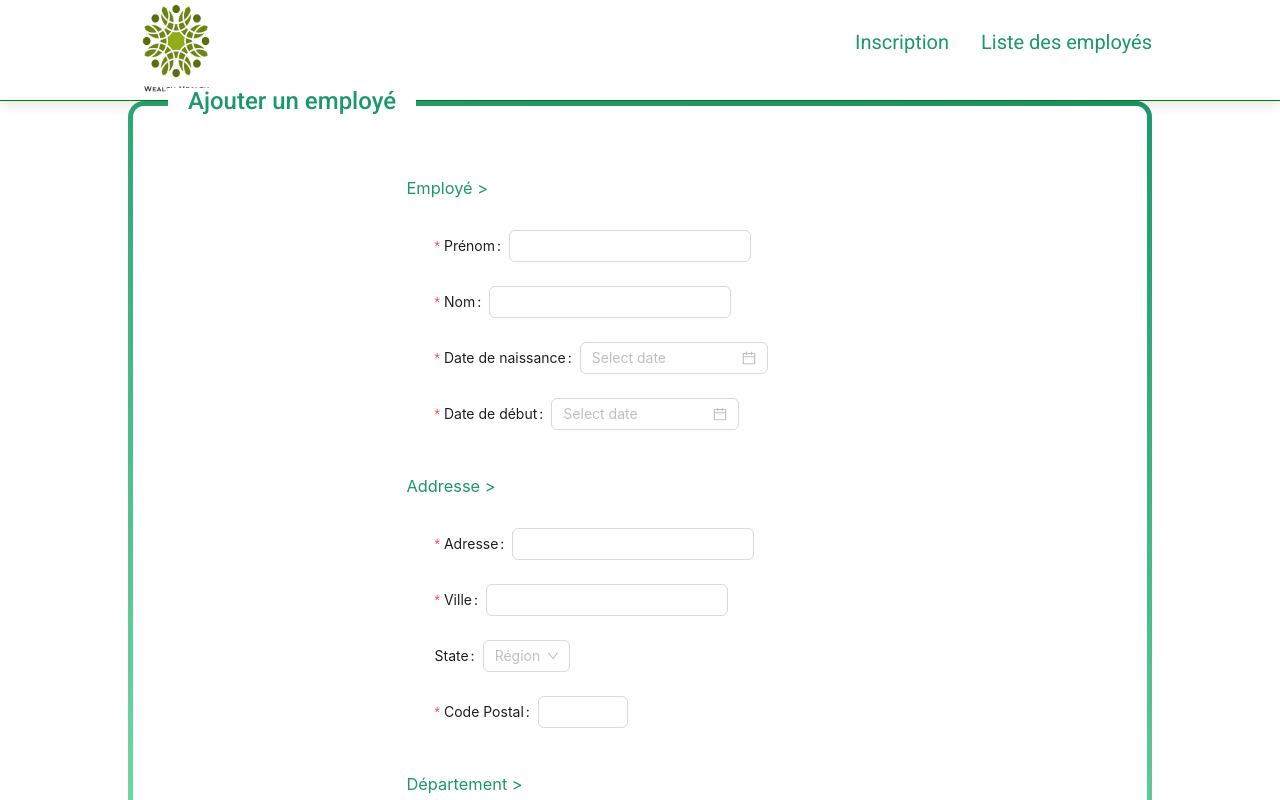
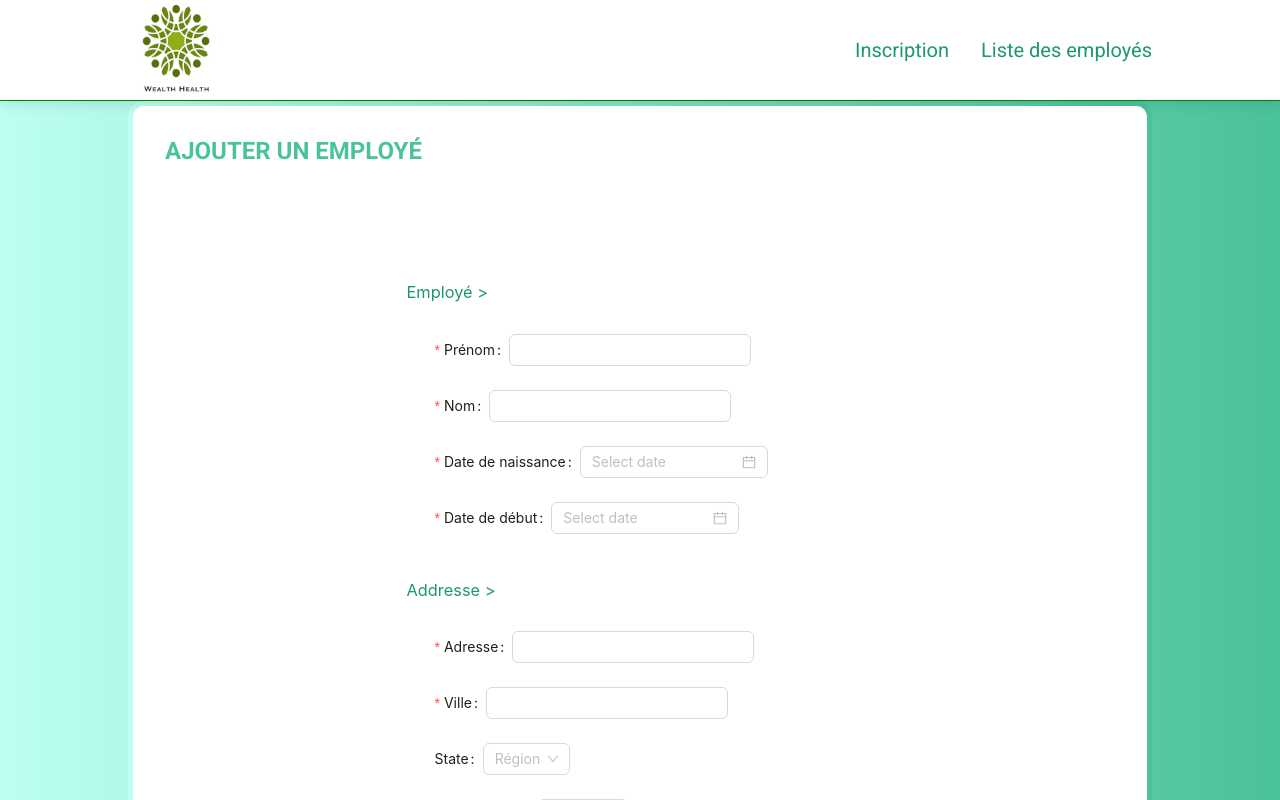
Before and after one commit to xavhm/HRNet_app_FR_Front, a React (Vite) app: page / in a window 1280 px wide. Shown: the top 800 px of the page. Built offline with nearby package versions, Linux system fonts and the light colour scheme.

Commit message:
refacto - background styling and titles

```diff
--- a/src/index.scss
+++ b/src/index.scss
@@ -19,4 +19,11 @@
 
 body {
   min-height: 100vh;
+  background: #4ac29a; /* fallback for old browsers */
+  background: -webkit-linear-gradient(to right, #bdfff3, #4ac29a); /* Chrome 10-25, Safari 5.1-6 */
+  background: linear-gradient(
+    to right,
+    #bdfff3,
+    #4ac29a
+  ); /* W3C, IE 10+/ Edge, Firefox 16+, Chrome 26+, Opera 12+, Safari 7+ */
 }
--- a/src/layout/Layout.module.scss
+++ b/src/layout/Layout.module.scss
@@ -19,6 +19,11 @@
     ul {
       display: flex;
       gap: 2rem;
+      margin-bottom: 0;
+
+      li {
+        list-style: none;
+      }
     }
 
     a {
--- a/src/layout/Layout.tsx
+++ b/src/layout/Layout.tsx
@@ -19,8 +19,12 @@ const Layout: React.FC = () => {
             <img src={logo} alt="Health Wealth Logo" />
           </a>
           <ul>
-            <NavLink to="/">Inscription</NavLink>
-            <NavLink to="/list">Liste des employés</NavLink>
+            <li>
+              <NavLink to="/">Inscription</NavLink>
+            </li>
+            <li>
+              <NavLink to="/list">Liste des employés</NavLink>
+            </li>
           </ul>
         </div>
       </nav>
--- a/src/views/List.module.scss
+++ b/src/views/List.module.scss
@@ -24,17 +24,12 @@
   }
 
   .title {
-    position: absolute;
-    top: -18px;
-    left: 35px;
-    color: #1d976c;
-    background-color: white;
-    padding: 0 1.25rem;
+    color: #4ac29a;
+    font-weight: bold;
+    text-transform: uppercase;
+    margin-right: auto;
+    padding: 2rem;
     font-size: clamp(1rem, 3vw, 1.5rem);
-
-    @media screen and (max-width: 625px) {
-      top: -15px;
-    }
   }
 
   .table {
--- a/src/views/Subscription.module.scss
+++ b/src/views/Subscription.module.scss
@@ -20,21 +20,26 @@
     z-index: -1;
     margin: -5px;
     border-radius: inherit;
-    background: linear-gradient(190deg, #1d976c, #93f9b9);
+    background: #4ac29a; /* fallback for old browsers */
+    background: -webkit-linear-gradient(
+      to right,
+      #bdfff3,
+      #4ac29a
+    ); /* Chrome 10-25, Safari 5.1-6 */
+    background: linear-gradient(
+      to right,
+      #bdfff3,
+      #4ac29a
+    ); /* W3C, IE 10+/ Edge, Firefox 16+, Chrome 26+, Opera 12+, Safari 7+ */
   }
 
   .title {
-    position: absolute;
-    top: -18px;
-    left: 35px;
-    color: #1d976c;
-    background-color: white;
-    padding: 0 1.25rem;
+    color: #4ac29a;
+    font-weight: bold;
+    text-transform: uppercase;
+    margin-right: auto;
+    padding: 2rem;
     font-size: clamp(1rem, 3vw, 1.5rem);
-
-    @media screen and (max-width: 625px) {
-      top: -15px;
-    }
   }
 
   .subtitle {
```
Also changed, not shown: 1 other file (tests, documents, lock files or other folders).
